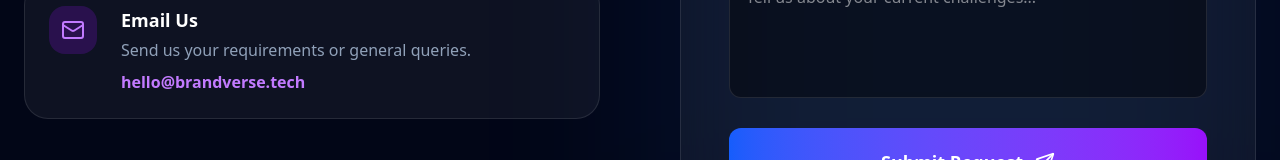
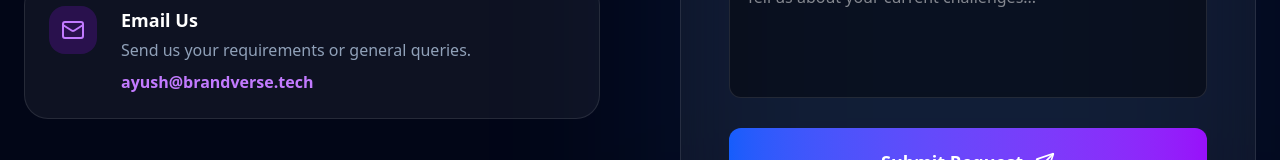
Before and after one commit to ayushsharmavlogs619-lang/brandverse, a Next.js app: page /contact in a window 1280 px wide. Shown: the part 607-767 px from the top of the page. Built offline with nearby package versions, Linux system fonts and the light colour scheme; no server answers.

Commit message:
Compliance: Centralized all contact and legal emails to ayush@brandverse.tech

```diff
--- a/app/components/StructuredData.tsx
+++ b/app/components/StructuredData.tsx
@@ -17,7 +17,7 @@ export default function StructuredData() {
         "contactPoint": {
             "@type": "ContactPoint",
             "contactType": "Sales",
-            "email": "hello@brandverse.tech",
+            "email": "ayush@brandverse.tech",
             "availableLanguage": ["English"]
         },
         "areaServed": {
--- a/app/contact/page.tsx
+++ b/app/contact/page.tsx
@@ -82,7 +82,7 @@ export default function ContactPage() {
                                 <div>
                                     <h3 className="text-lg font-bold text-white mb-1">Email Us</h3>
                                     <p className="text-slate-400">Send us your requirements or general queries.</p>
-                                    <p className="text-purple-400 font-bold mt-2">hello@brandverse.tech</p>
+                                    <p className="text-purple-400 font-bold mt-2">ayush@brandverse.tech</p>
                                 </div>
                             </div>
                         </div>
--- a/app/privacy/page.tsx
+++ b/app/privacy/page.tsx
@@ -55,7 +55,7 @@ export default function PrivacyPage() {
                 </section>
 
                 <section className="space-y-6 text-slate-400 border-t border-white/5 pt-12">
-                    <p>By using Brandverse, you acknowledge that you have read and understood this Privacy Policy. If you have any questions regarding your data, please contact us at <span className="text-blue-400">privacy@brandverse.tech</span>.</p>
+                    <p>By using Brandverse, you acknowledge that you have read and understood this Privacy Policy. If you have any questions regarding your data, please contact us at <span className="text-blue-400">ayush@brandverse.tech</span>.</p>
                 </section>
             </div>
         </div>
```
